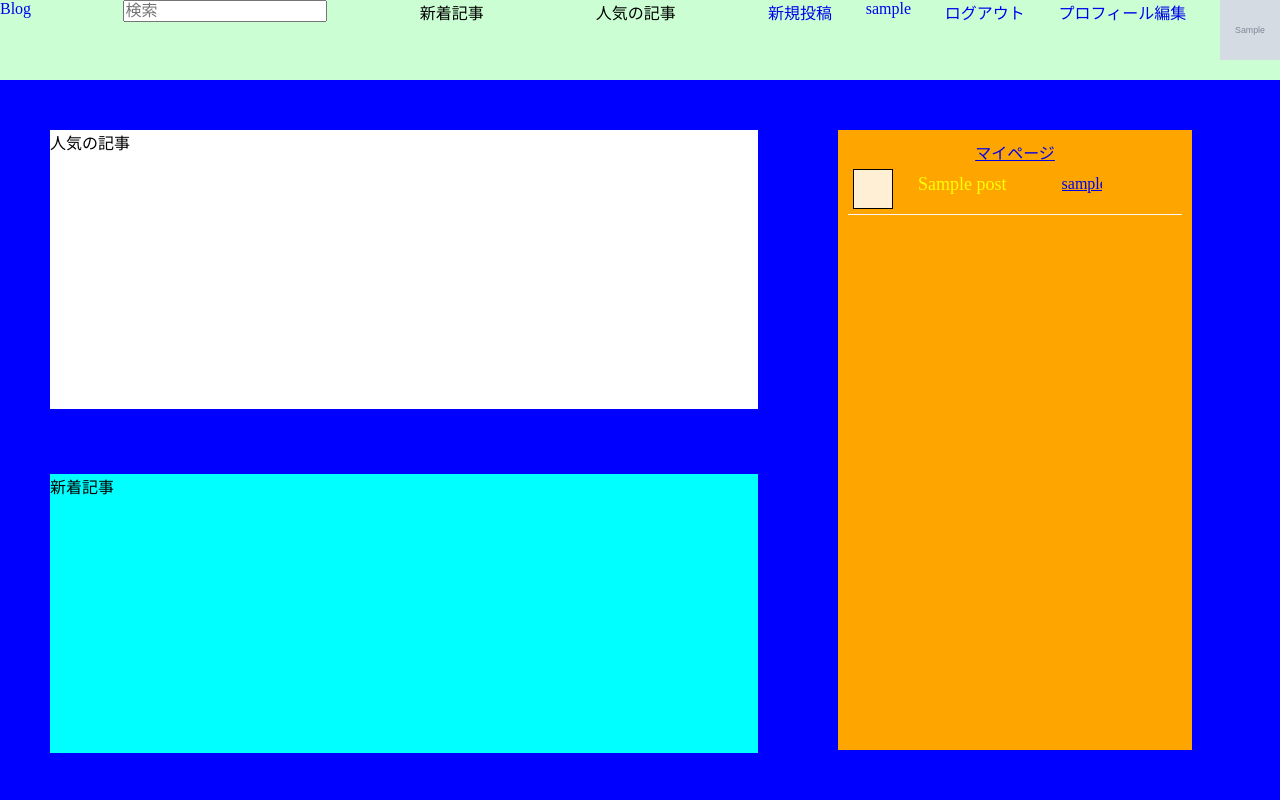
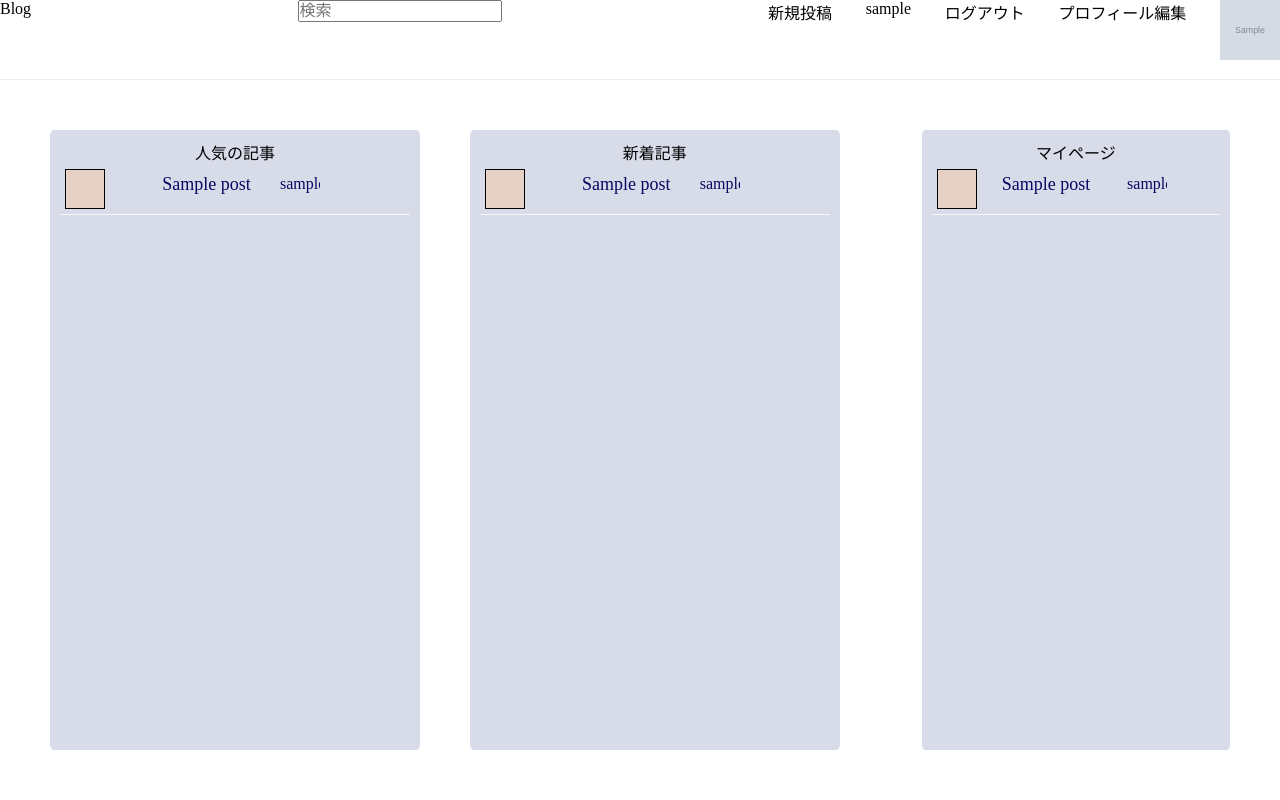
Before and after one commit to h-asuka/hobby_blog, a Rails app: page / in a window 1280 px wide. Run offline with Rails 7, Linux system fonts and the light colour scheme; a user stored in the database is signed in; tables that the repository leaves empty hold one stand-in row (values such as "Sample post"); grey boxes marked "Sample" are stand-in pictures; style sheets or scripts are compiled from the project's sources; some libraries are stand-ins or nearby versions.

Commit message:
お気に入り機能

```diff
--- a/app/assets/stylesheets/_header.scss
+++ b/app/assets/stylesheets/_header.scss
@@ -2,45 +2,53 @@
   height: 80px;
   display: flex;
   justify-content: space-between;
-  background-color: #CBFFD3;
+  background-color:white;
+  border-bottom: 1px solid #EEEEEE;
   .title {
     text-decoration: none;
+    color: black;
   }
-  .table-content {
-    display: flex;
-    justify-content: space-between;
-    width: 20%;
-    .header-article {
+  // .table-content {
+  //   display: flex;
+  //   justify-content: space-between;
+  //   width: 20%;
+  //   .header-article {
 
-    }
-    .header-rank {
+  //   }
+  //   .header-rank {
 
-    }
-  }
+  //   }
+  // }
   .register {
     display: flex;
     justify-content: space-between;
     width: 40%;
     .new-post {
       text-decoration: none;
+      color: black;
     }
     .log-out {
       text-decoration: none;
+      color: black;
     }
     .user-name {
       text-decoration: none;
+      color: black;
     }
     .profile-edit {
       text-decoration: none;
+      color: black;
     }
     .profile-photo {
       text-decoration: none;
     }
     .new-register {
       text-decoration: none;
+      color: black;
     }
     .log-in {
       text-decoration: none;
+      color: black;
     }
   }
   .search {
--- a/app/assets/stylesheets/_posts_new.scss
+++ b/app/assets/stylesheets/_posts_new.scss
@@ -1,5 +1,5 @@
 .post-container {
-  background-color: #EEEEEE;
+  background-color: white;
   height: calc(100vh - 80px);
   .post-content {
     height: calc(100vh - 80px);
@@ -8,6 +8,8 @@
     background-color: white;
     text-align: center;
     margin: 0 auto;
+    border: solid #EEEEEE;
+    border-width:0px 2px 0px 2px;
     &__top {
       font-size: 25px;
       font-weight: 400;
--- a/app/assets/stylesheets/_users_edit.scss
+++ b/app/assets/stylesheets/_users_edit.scss
@@ -1,11 +1,11 @@
 .profile-container {
   height: calc(100vh - 80px);;
-  background-color: #FFFFEE;
+  background-color: white;
   padding: 40px;
   .profile-content {
     width: 70%;
     height: 90%;
-    background-color: #FFEEFF;
+    background-color: #D8DCE9;
     margin: 0 auto;
   }
 }
--- a/app/assets/stylesheets/index.scss
+++ b/app/assets/stylesheets/index.scss
@@ -4,43 +4,140 @@
 
 
 .main-container {
-  background-color: blue;
+  background-color: white;
   height: calc(100vh - 80px);
   padding: 50px;
   display: flex;
   .slick-content {
-    width: 60%;
+    width: 80%;
+    display: flex;
     .article-rank {
-      height: 45%;
-      background-color: white;
-    }
-    .article-new {
-      height: 45%;
-      background-color: cyan;
-      margin-top: 65px;
-    }
-  }
-  .right-content {
-    margin-left: 80px;
-    width: 30%;
-    .right-content__signed-in {
-      height: 100%;
-      background-color: orange;
+      width: 45%;
+      background-color: #D8DCE9;
+      text-align: center;
       padding: 10px;
       overflow: auto;
-      .mypage {
-        text-align: center;
-      }
+      border-radius: 1%;
       .postlist {
-        background-color: orange;
+        background-color: #D8DCE9;
         display: flex;
         border-bottom: 1px solid #f6f6f6;
-
         .side-image {
           height: 40px;
           width: 40px;
           border: solid 1px;
-          background-color: papayawhip;
+          background-color: #E7D0C6;
+          margin: 5px;
+        }
+      }
+      .mypost {
+        height: 100%;
+        margin-left: 20px;
+        width: 40%;
+        &--title {
+          height: 40px;
+          width: 152.8px;
+          font-size: 18px;
+          font-weight: 400;
+          line-height: 40px;
+          text-decoration: none;
+          color: #0A0661;
+          overflow-x: auto;
+          white-space: nowrap;
+          display: block;
+        }
+      }
+      .nickname {
+        height: 40px;
+        width: 40px;
+        line-height: 40px;
+        margin-left: 10px;
+        overflow-x: auto;
+        white-space: nowrap;
+        display: block;
+        .user-nickname {
+          text-decoration: none;
+          color: #0A0661;
+        }
+      }
+    }
+    .article-new {
+      width: 45%;
+      margin-left: 50px;
+      background-color: #D8DCE9;
+      text-align: center;
+      padding: 10px;
+      overflow: auto;
+      border-radius: 1%;
+      .postlist {
+        background-color: #D8DCE9;
+        display: flex;
+        border-bottom: 1px solid #f6f6f6;
+        .side-image {
+          height: 40px;
+          width: 40px;
+          border: solid 1px;
+          background-color: #E7D0C6;
+          margin: 5px;
+        }
+      }
+      .mypost {
+        height: 100%;
+        margin-left: 20px;
+        width: 40%;
+        &--title {
+          height: 40px;
+          width: 152.8px;
+          font-size: 18px;
+          font-weight: 400;
+          line-height: 40px;
+          text-decoration: none;
+          color: #0A0661;
+          overflow-x: auto;
+          white-space: nowrap;
+          display: block;
+        }
+      }
+      .nickname {
+        height: 40px;
+        width: 40px;
+        line-height: 40px;
+        margin-left: 10px;
+        overflow-x: auto;
+        white-space: nowrap;
+        display: block;
+        .user-nickname {
+          text-decoration: none;
+          color: #0A0661;
+        }
+      }
+    }
+  }
+  .right-content {
+    margin-left: 50px;
+    width: 30%;
+    .right-content__signed-in {
+      height: 100%;
+      background-color: #D8DCE9;
+      padding: 10px;
+      overflow: auto;
+      border-radius: 1%;
+      .mypage {
+        text-align: center;
+        .mypage--link {
+          text-decoration: none;
+          color: black;
+        }
+      }
+      .postlist {
+        background-color: #D8DCE9;
+        display: flex;
+        border-bottom: 1px solid #f6f6f6;
+        .side-image {
+          height: 40px;
+          width: 40px;
+          border: solid 1px;
+          background-color: #E7D0C6;
           margin: 5px;
         }
         .mypost {
@@ -54,7 +151,7 @@
             font-weight: 400;
             line-height: 40px;
             text-decoration: none;
-            color:yellow;
+            color: #0A0661;
             overflow-x: auto;
             white-space: nowrap;
             display: block;
@@ -68,6 +165,10 @@
           overflow-x: auto;
           white-space: nowrap;
           display: block;
+          .user-nickname {
+            text-decoration: none;
+            color: #0A0661;
+          }
         }
       }
     }
--- a/app/assets/stylesheets/users_show.scss
+++ b/app/assets/stylesheets/users_show.scss
@@ -1,6 +1,6 @@
 .user-details-container {
   height: calc(100vh - 80px);;
-  background-color: #FFFFAA;
+  background-color: white;
   .user-details-content {
     height: 100%;
     display: flex;
@@ -24,31 +24,31 @@
       &__top {
         height: 10%;
         display: flex;
-        background-color: #EDFFBE;
+        background-color: white;
         text-align: center;
         &__post {
           width: 25%;
           line-height: 72.69px;
-          border: groove #8EB8FF;
+          border: solid #EEEEEE;
           border-width: 2px 2px 0px 2px;
 
         }
         &__like {
           width: 25%;
           line-height: 72.69px;
-          border: groove #8EB8FF;
+          border: solid #EEEEEE;
           border-width: 2px 2px 0px 0px;
         }
         &__following {
           width: 25%;
           line-height: 72.69px;
-          border: groove #8EB8FF;
+          border: solid #EEEEEE;
           border-width: 2px 2px 0px 0px;
         }
         &__followers {
           width: 25%;
           line-height: 72.69px;
-          border: groove #8EB8FF;
+          border: solid #EEEEEE;
           border-width: 2px 2px 0px 0px;
         }
       }
@@ -59,7 +59,7 @@
         &__post {
           width: 25%;
           overflow: auto;
-          border: groove 2px #8EB8FF;
+          border: solid 2px #EEEEEE;
           padding: 20px;
           .postlist {
             display: flex;
@@ -94,7 +94,7 @@
         &__like {
           width: 25%;
           overflow: auto;
-          border: groove #8EB8FF;
+          border: solid #EEEEEE;
           border-width: 2px 2px 2px 0px;
           padding: 20px;
           .postlist {
@@ -129,13 +129,13 @@
         }
         &__following {
           width: 25%;
-          border: groove #8EB8FF;
+          border: solid #EEEEEE;
           border-width: 2px 2px 2px 0px;
           padding: 20px;
         }
         &__followers {
           width: 25%;
-          border: groove #8EB8FF;
+          border: solid #EEEEEE;
           border-width: 2px 2px 2px 0px;
           padding: 20px;
         }
--- a/app/controllers/posts_controller.rb
+++ b/app/controllers/posts_controller.rb
@@ -1,7 +1,9 @@
 class PostsController < ApplicationController
   def index
+    @all_ranks = Post.find(Like.group(:post_id).order('count(post_id) desc').limit(11).pluck(:post_id))
+    @new_posts = Post.limit(11).order(" created_at DESC ")
     if user_signed_in?
-      @posts = current_user.posts.includes(:user)
+      @posts = current_user.posts.includes(:user).order(id: "DESC")
     else
       @posts = Post.includes(:user)
     end
--- a/app/views/posts/_header.html.haml
+++ b/app/views/posts/_header.html.haml
@@ -5,11 +5,11 @@
     = form_with(url:'#', method: :get, local: true, class: "search__form") do |f|
       = f.text_field :keyword,class:'search-field',placeholder: '検索'#,value: @keyword
       = icon('fas', 'search', class: 'search-icon')
-  .table-content
-    .header-article
-      新着記事
-    .header-rank
-      人気の記事
+  -# .table-content
+  -#   .header-article
+  -#     新着記事
+  -#   .header-rank
+  -#     人気の記事
   - if user_signed_in?
     .register
       .new-post
--- a/app/views/posts/index.html.haml
+++ b/app/views/posts/index.html.haml
@@ -4,8 +4,22 @@
   .slick-content
     .article-rank
       人気の記事
+      - @all_ranks.each do |post|
+        .postlist
+          .side-image
+          .mypost
+            = link_to post.title, post_path(post.id), class: "mypost--title"
+          .nickname
+            = link_to post.user.nickname, user_path(post.user), class: "user-nickname"
     .article-new
       新着記事
+      - @new_posts.each do |post|
+        .postlist
+          .side-image
+          .mypost
+            = link_to post.title, post_path(post.id), class: "mypost--title"
+          .nickname
+            = link_to post.user.nickname, user_path(post.user), class: "user-nickname"
   .right-content
     - if user_signed_in?
       .right-content__signed-in
--- a/app/views/users/show.html.haml
+++ b/app/views/users/show.html.haml
@@ -14,7 +14,7 @@
     .user-details-content__right
       .user-details-content__right__top
         .user-details-content__right__top__post
-          = current_user.nickname
+          = @user.nickname
           さんの投稿
         .user-details-content__right__top__like
           いいねしている投稿
```
